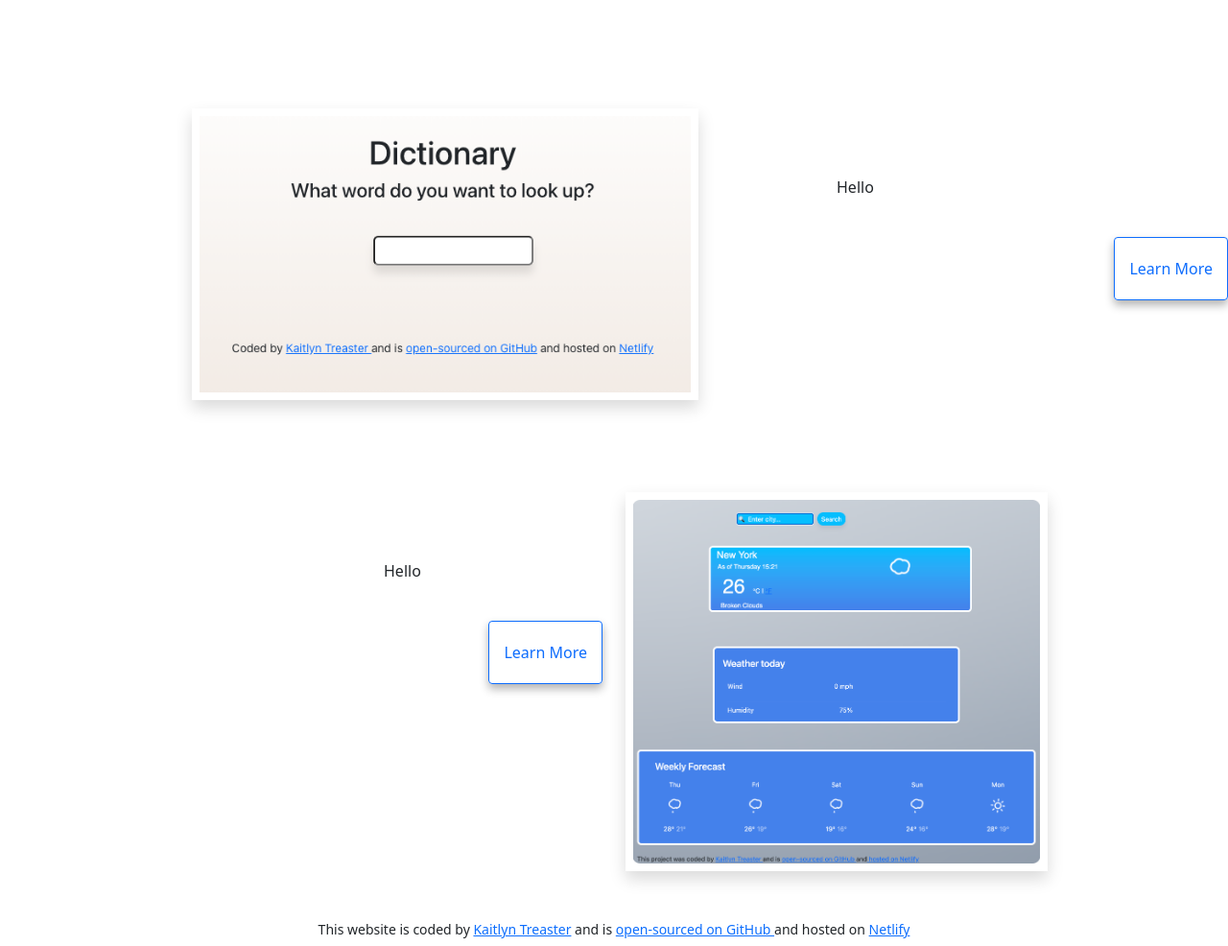
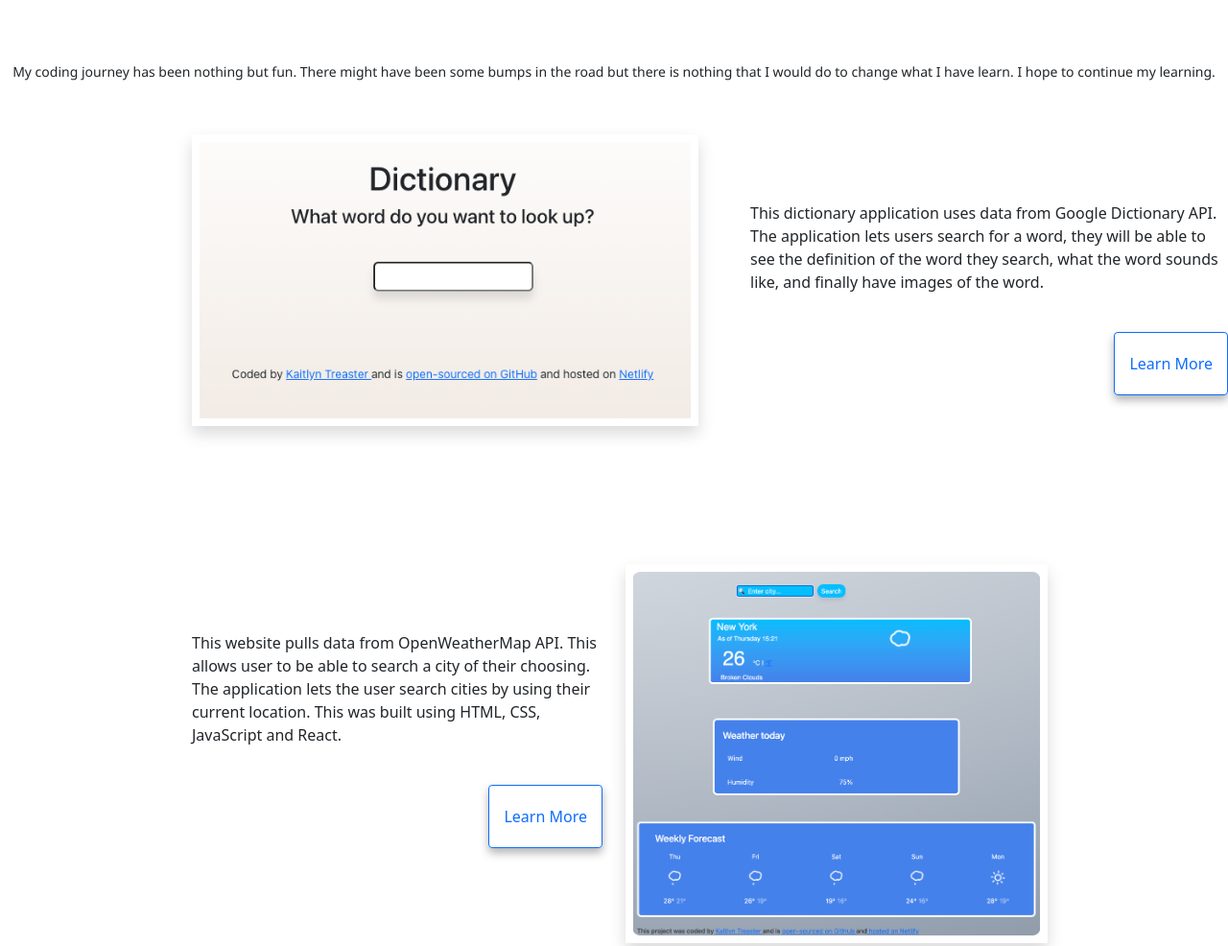
Before and after one commit to kaitlyn-treaster/portfolio-project, a plain HTML site: page index.html in a window 1280 px wide. Shown: the part 584-1570 px from the top of the page at 96% size. Drawn offline with nearby package versions, Linux system fonts and the light colour scheme.

Commit message:
updates to index

```diff
--- a/index.html
+++ b/index.html
@@ -68,8 +68,19 @@
     </section>
     <br />
     <br />
+
+    <h4>
+      <small>
+        My coding journey has been nothing but fun. There might have been some bumps in the road
+        but there is nothing that I would do to change what I have learn. I hope to continue
+        my learning.
+      </small>
+    </h4>
+
     <br />
     <br />
+
+
 
     <div class="dictionary">
       <div class="row">
@@ -78,7 +89,9 @@
         </div>
         <div class="col">
           <p class="dictionary-description">
-            Hello
+            This dictionary application uses data from Google Dictionary API. The application
+            lets users search for a word, they will be able to see the definition of the word
+            they search, what the word sounds like, and finally have images of the word.
             <div class="work-link">
               <a href="work.html" class="learn-link">Learn more</a>
             </div>
@@ -90,11 +103,15 @@
 
       <br />
       <br />
+      <br />
+      <br />
 
       <div class="row pt-5 pb-5">
         <div class="col">
           <p class="weather-description">
-            Hello
+            This website pulls data from OpenWeatherMap API. This allows user to be able
+            to search a city of their choosing. The application lets the user search cities by
+            using their current location. This was built using HTML, CSS, JavaScript and React.
             <div class="weather-link">
               <a href="work.html" class="learn-link">Learn more</a>
             </div>
--- a/src/styles.css
+++ b/src/styles.css
@@ -36,6 +36,12 @@ section {
     margin-bottom: 20px;
 }
 
+h4 {
+    text-align: center;
+    font-family: 'Segoe UI', Tahoma, Geneva, Verdana, sans-serif;
+    font-size: medium;
+}
+
 
 .navigation-links {
     display: flex;
@@ -64,7 +70,7 @@ section {
 }
 
 .work-link a {
-    margin-left: 120px;
+    margin-left: 30px;
     border-radius: 4px;
     padding: 20px 15px;
     text-decoration: none;
@@ -78,7 +84,7 @@ section {
 }
 
 .dictionary-description {
-    padding-left: 120px;
+    padding-left: 30px;
     padding-top: 70px;
 }
 
@@ -93,7 +99,7 @@ section {
 }
 
 .weather-link a {
-    margin-left: 400px;
+    margin-left: 200px;
     border-radius: 4px;
     padding: 20px 15px;
     text-decoration: none;
@@ -101,7 +107,7 @@ section {
 }
 
 .weather-description {
-    margin-left: 400px;
+    margin-left: 200px;
     padding-top: 70px;
 }
 
```
